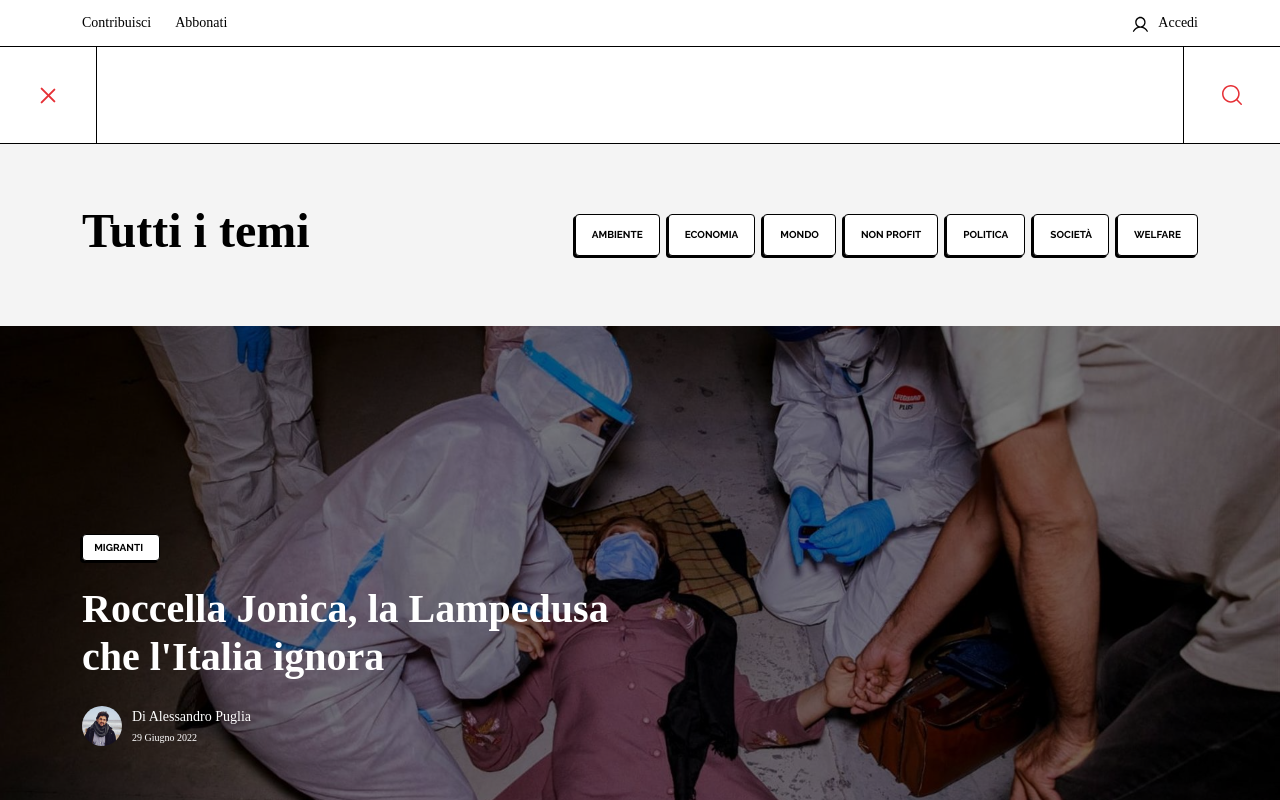
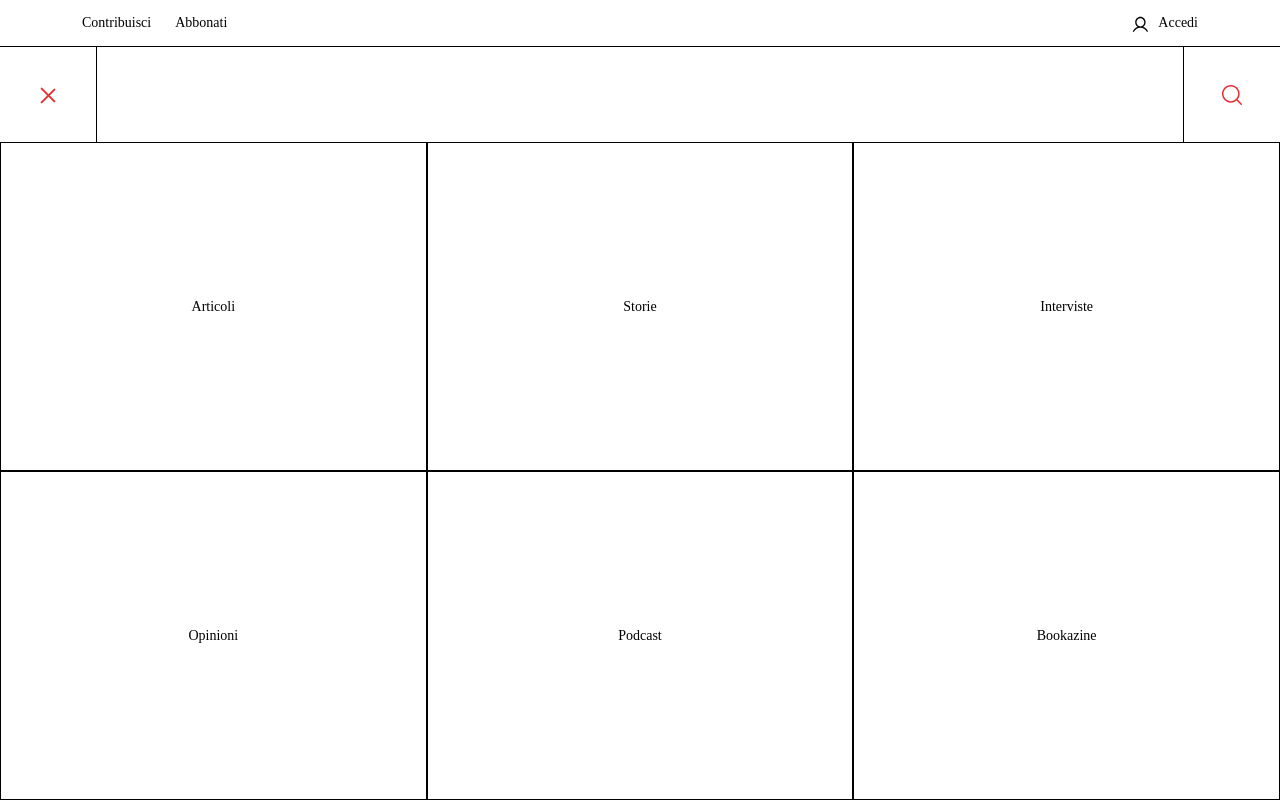
Before and after one commit to diego-cavenati/vita, a Vue app: page / in a window 1280 px wide. Both pictures are taken after a click on the element 47 px from the left and 95 px from the top of the page. Shown: the top 800 px of the page. Built offline with nearby package versions, Linux system fonts and the light colour scheme; the HTML template or start-up script is replaced by a standard one; a web font is replaced by a local one.

Commit message:
add menu action

```diff
--- a/src/components/NavbarComponent.vue
+++ b/src/components/NavbarComponent.vue
@@ -20,6 +20,11 @@ export default {
         },
         toggleMenu() {
             this.isOpen = !this.isOpen;
+            if (this.isOpen) {
+                document.body.classList.add("menu-open");
+            } else {
+                document.body.classList.remove("menu-open");
+            }
         },
     },
 }
@@ -76,6 +81,28 @@ export default {
 
         </div>
     </nav>
+    <div class="fullscreen_menu" v-if="isOpen">
+        <div class="menu_grid">
+            <div class="menu_box">
+                <div class="menu_item">Articoli</div>
+            </div>
+            <div class="menu_box">
+                <div class="menu_item">Storie</div>
+            </div>
+            <div class="menu_box">
+                <div class="menu_item">Interviste</div>
+            </div>
+            <div class="menu_box">
+                <div class="menu_item">Opinioni</div>
+            </div>
+            <div class="menu_box">
+                <div class="menu_item">Podcast</div>
+            </div>
+            <div class="menu_box">
+                <div class="menu_item">Bookazine</div>
+            </div>
+        </div>
+    </div>
 </template>
 
 <style lang="scss" scoped>
@@ -83,7 +110,6 @@ export default {
 @use '../styles/partials/variables.scss' as *;
 
 nav {
-
     .top_section {
         padding: 0.7rem 0;
         display: flex;
@@ -168,6 +194,42 @@ nav {
     }
 }
 
+body.menu-open {
+    overflow: hidden;
+}
+
+.fullscreen_menu {
+    position: fixed;
+    top: 142px;
+    left: 0;
+    width: 100%;
+    height: calc(100% - 142px);
+    background-color: white;
+    z-index: 100;
+
+    .menu_grid {
+        display: grid;
+        grid-template-columns: repeat(3, 1fr);
+        width: 100%;
+        height: 100%;
+        align-items: center;
+        justify-items: center;
+    }
+
+    .menu_box {
+        width: 100%;
+        height: 100%;
+        border: 1px solid black;
+        display: flex;
+        align-items: center;
+        justify-content: center;
+        padding: 1rem;
+
+        .menu_item {
+            text-align: center;
+        }
+    }
+}
 
 /**********************
       Responsive
```
